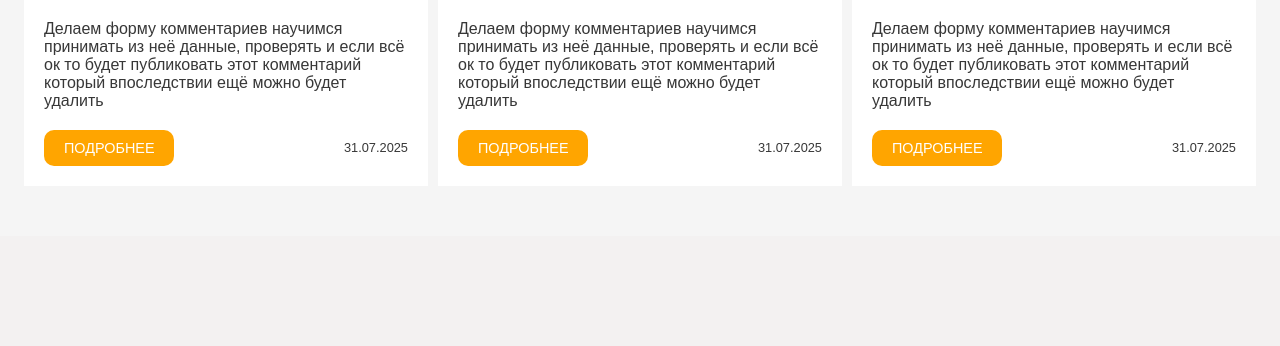
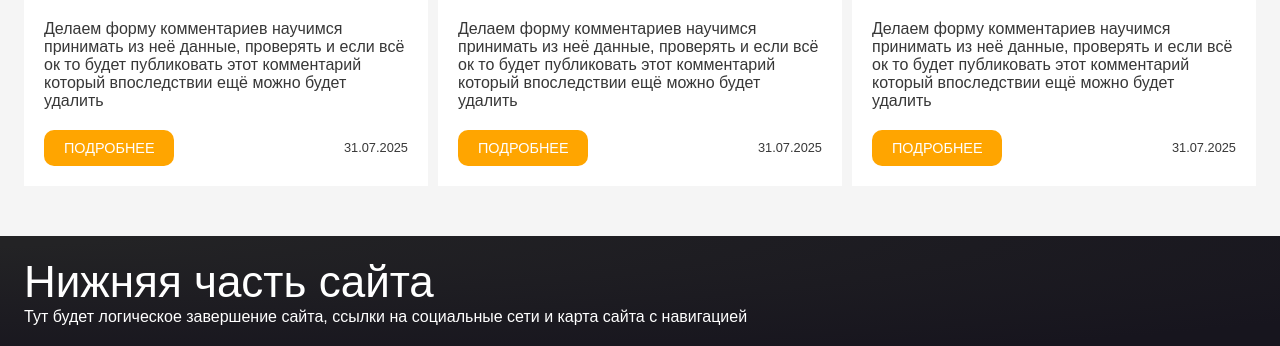
Before and after one commit to x42896/test-site-for-github, a PHP site: page / in a window 1280 px wide. Shown: the part 698-1044 px from the top of the page. Before the commit the page ends 884 px from the top, so only its background shows below. Run offline with PHP 8.4, Linux system fonts and the light colour scheme.

Commit message:
Добавить базовую разметку футера

```diff
--- a/css/style.css
+++ b/css/style.css
@@ -239,3 +239,20 @@ main {
 /* .test-projects{
 
 } */
+
+
+
+
+
+
+
+
+
+/* ----------------------------------------------------- */
+/* Низ сайта */
+/* ----------------------------------------------------- */
+footer { background: radial-gradient(at 0 0,#232325 6%,#17151e 90%); }
+
+.footer__inner { padding-top: 20px; padding-bottom: 20px; }
+
+footer h2, footer p, footer a { color: white; }
--- a/index.html
+++ b/index.html
@@ -10,7 +10,7 @@
 
 <body class="page-home">
 
-
+    <!-- header -->
     <header>
         <div class="header__inner container">
 
@@ -39,6 +39,7 @@
     </header>
 
 
+    <!-- main -->
     <main>
         <style>
             .section__inner > p{
@@ -166,6 +167,16 @@
 
     </main>
 
+
+    <!-- footer -->
+    <footer>
+        <div class="footer__inner container">
+            <h2>Нижняя часть сайта</h2>
+            <p>Тут будет логическое завершение сайта, ссылки на социальные сети и карта сайта с навигацией</p>
+        </div>
+    </footer>
+
+
     <script src="js/script.js"></script>
 </body>
 
```
